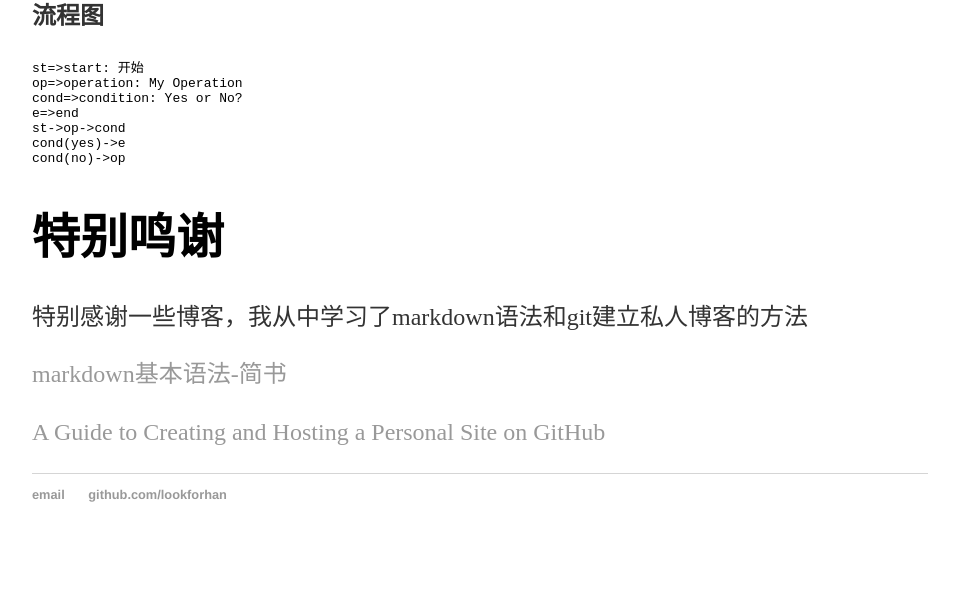
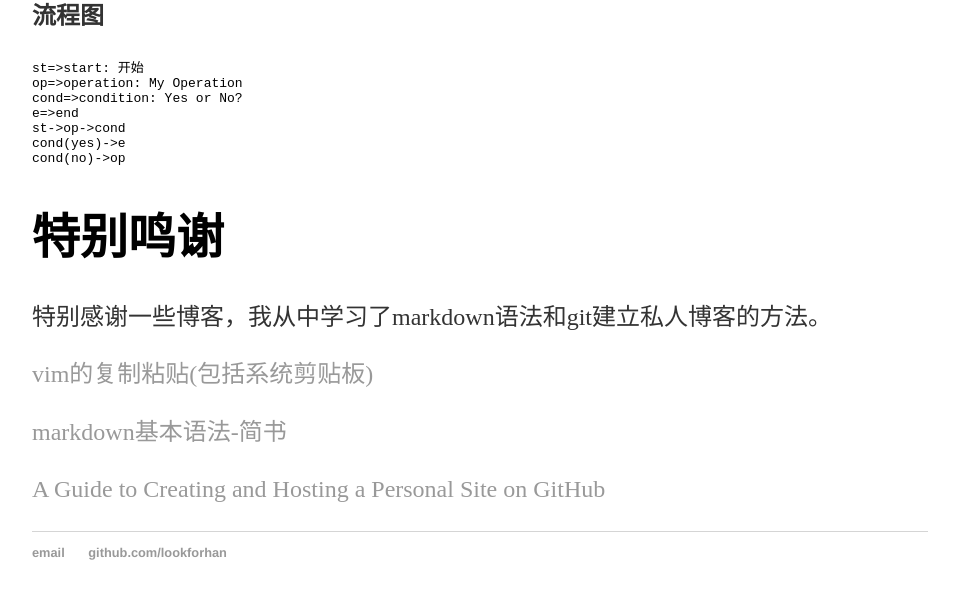
Before and after one commit to lookforhan/lookforhan.github.io, a Jekyll site: the page built from _posts/2018-11-01-the-3-blog.md, in a window 1280 px wide and 900 px high, scrolled down 1127 px, cut to the strip 280-879 px from the top of the window. Shown: the whole strip, without its empty margins (160-1119 px from the left). Built offline with Jekyll 4.4.1, drawn with Linux system fonts in a browser that asks for light colours; before the commit the page ends 1969 px from its top, so only the background shows below that.

Commit message:
Update _posts/2018-11-01-the-3-blog.md

```diff
--- a/_posts/2018-11-01-the-3-blog.md
+++ b/_posts/2018-11-01-the-3-blog.md
@@ -44,7 +44,9 @@ cond(no)->op
 
 # 特别鸣谢
 
-特别感谢一些博客，我从中学习了markdown语法和git建立私人博客的方法
+特别感谢一些博客，我从中学习了markdown语法和git建立私人博客的方法。
+
+[vim的复制粘贴(包括系统剪贴板)](https://blog.csdn.net/hk2291976/article/details/42196559)
 
 [markdown基本语法-简书](https://www.jianshu.com/p/191d1e21f7ed)
 
```
